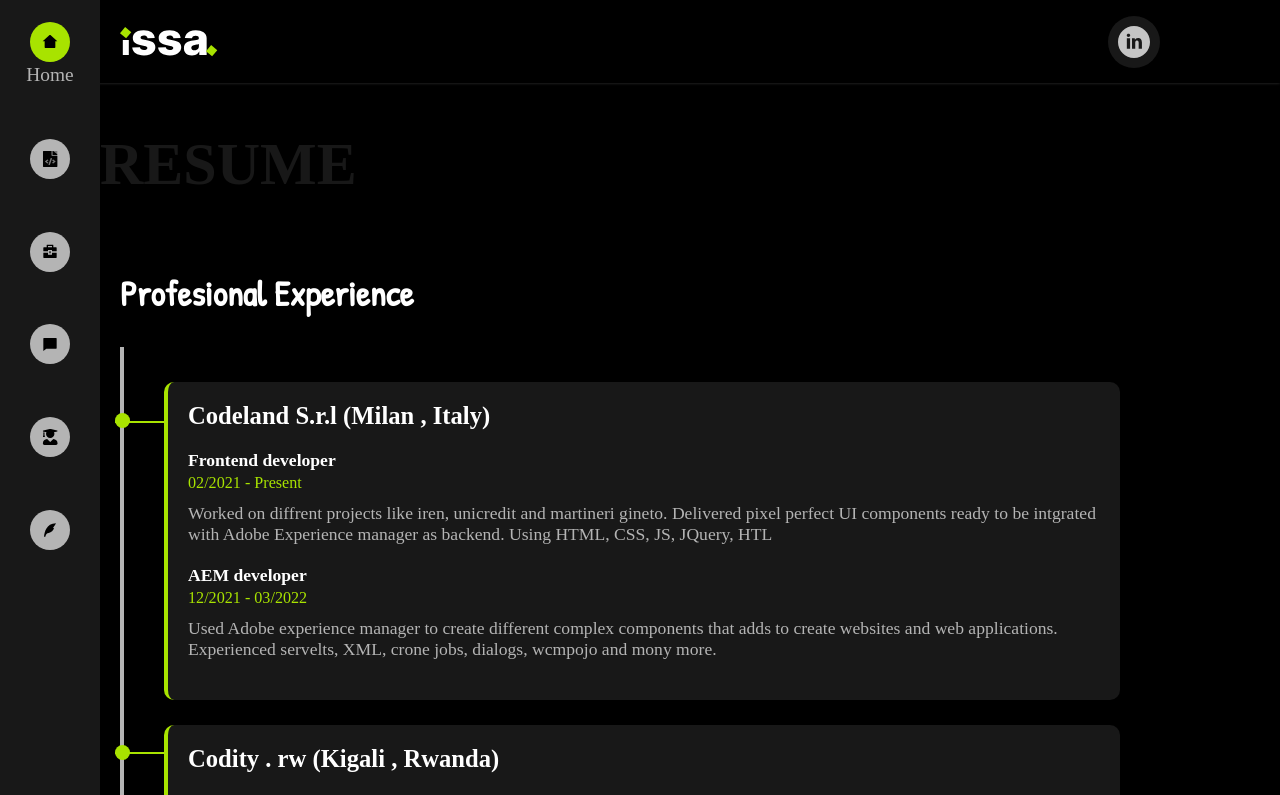
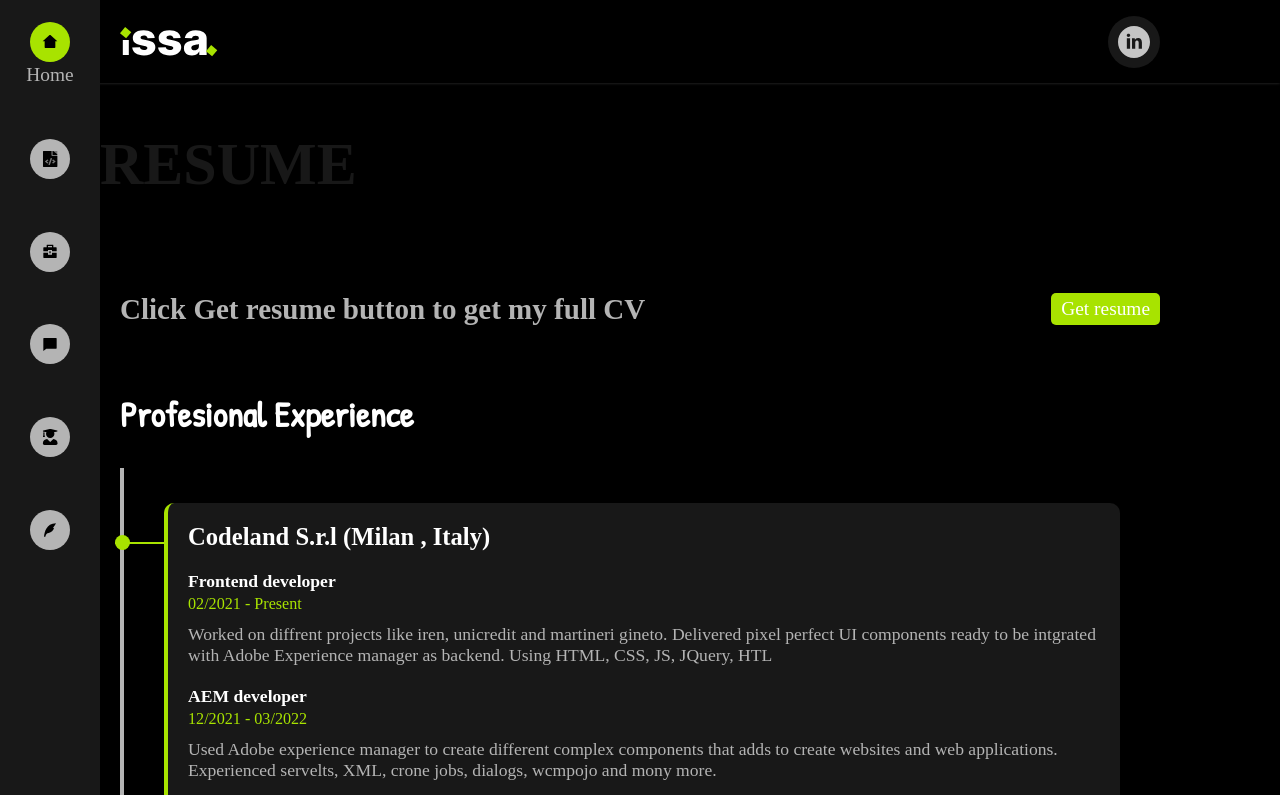
Before and after one commit to BenoitIT/updatedbrand, a Next.js app: page /resume in a window 1280 px wide. Shown: the top 795 px of the page. Built offline with nearby package versions, Linux system fonts and the light colour scheme.

Commit message:
resume and contact me

```diff
--- a/comps/ContactSection.tsx
+++ b/comps/ContactSection.tsx
@@ -15,7 +15,9 @@ const ContactSection: FC = () => {
       </div>
       <div className={styles.right}>
         <div>
-          <button>Let's talk</button>
+          <a href='mailto:mansurissa6@gmail.com'>
+            <button>Let's talk</button>
+          </a>
         </div>
       </div>
     </div>
--- a/pages/resume.tsx
+++ b/pages/resume.tsx
@@ -8,6 +8,16 @@ const Resume: NextPage = () => {
     <>
       <section className='container'>
         <Separator text='Resume' />
+        <div className={styles.resumeBtn}>
+          <h2>Click Get resume button to get my full CV</h2>
+          <a
+            href='https://docs.google.com/document/d/1d9T4ZgURGXSYK7kd_X7cLPR73UNm_XxoiIv7Y7MkRcc/edit?usp=sharing'
+            target='_blank'
+            rel='noreferrer'
+          >
+            Get resume
+          </a>
+        </div>
         <div className={styles.resumePage}>
           <h2>Profesional Experience</h2>
           {/* Onecategory */}
--- a/styles/pages/Resume.module.scss
+++ b/styles/pages/Resume.module.scss
@@ -12,6 +12,7 @@
     font-size: 2rem;
     margin: 0;
   }
+
   .resumeSecContainer {
     border-left: 4px solid $brand-3;
     padding: 10px 40px;
@@ -62,3 +63,19 @@
     }
   }
 }
+.resumeBtn {
+  max-width: 1200px;
+  padding: 20px;
+  display: flex;
+  justify-content: space-between;
+  align-items: center;
+  @include mobile-l {
+    flex-direction: column;
+  }
+  a {
+    background: $brand-1;
+    color: white;
+    padding: 5px 10px;
+    border-radius: 5px;
+  }
+}
```
